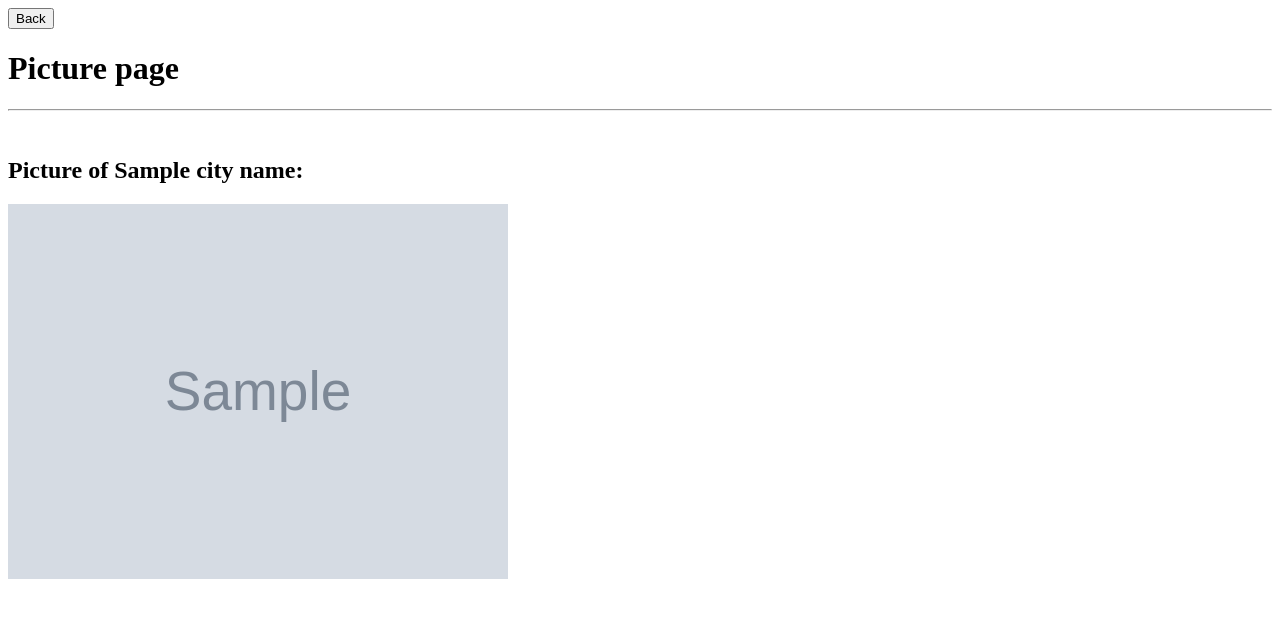
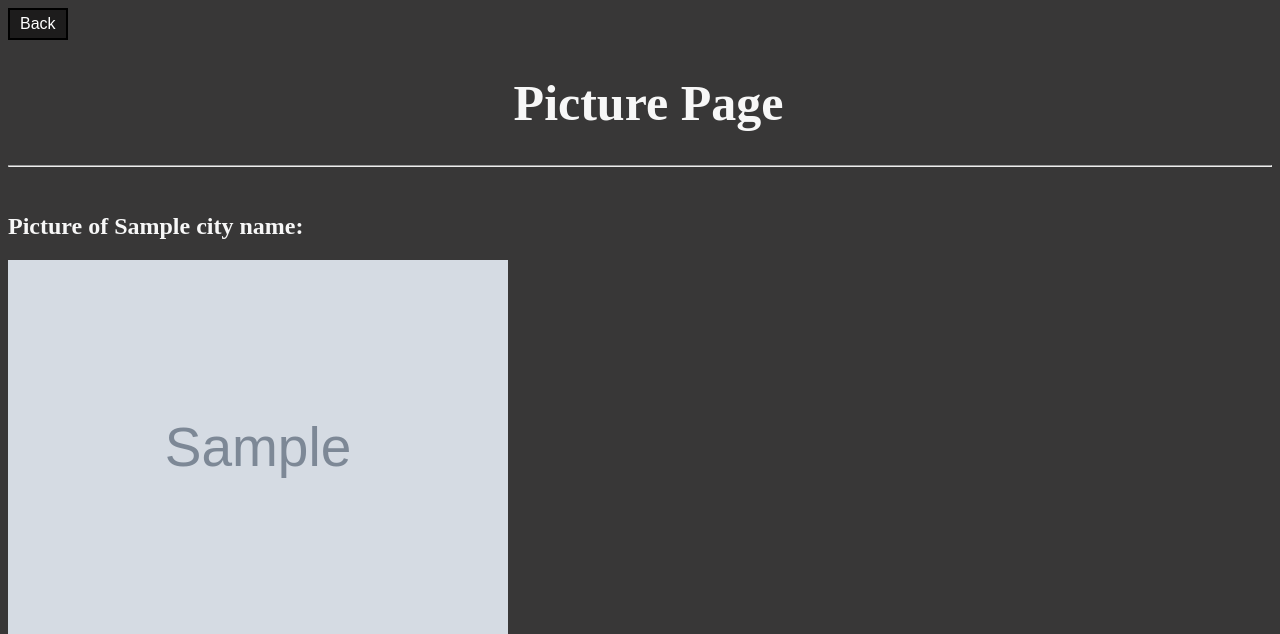
Before and after one commit to Jaron-U/City_GuideBook, a Flask app: template templates/picture.html in a window 1280 px wide. Shown: the top 634 px of the page. Run offline with Flask 2, Linux system fonts and the light colour scheme; the template is opened without the code that fills it: most values are stand-ins (such as "Sample title", 1, 10 or a date in 2020); grey boxes marked "Sample" are stand-in pictures; some libraries are stand-ins or nearby versions.

Commit message:
Update picture.html

```diff
--- a/templates/picture.html
+++ b/templates/picture.html
@@ -7,7 +7,9 @@
 
         <link rel="stylesheet" href="https://use.fontawesome.com/releases/v5.15.1/css/all.css" crossorigin="anonymous">
 
-        <!-- <link rel="stylesheet" href="style.css"> -->
+        <!-- <link rel="stylesheet" href="picture.css"> -->
+        <link rel="stylesheet" href="{{ url_for('static', filename='css/picture.css') }}">
+
         <script type="text/javascript" src="http://apps.bdimg.com/libs/jquery/2.1.4/jquery.min.js"></script>
     </head>
 
@@ -20,10 +22,10 @@
             }
         </script>
         <header>
-            <h1>Picture page</h1>
+            <h1 class="title">Picture Page</h1>
             <hr>
             <br>
-            <h2>Picture of {{city_name}}:</h2>
+            <h2 class="title1">Picture of {{city_name}}:</h2>
         </header>
         {% for image in imagelist %}
         <img src="{{url_for('static', filename = image)}}" width="500">
```
